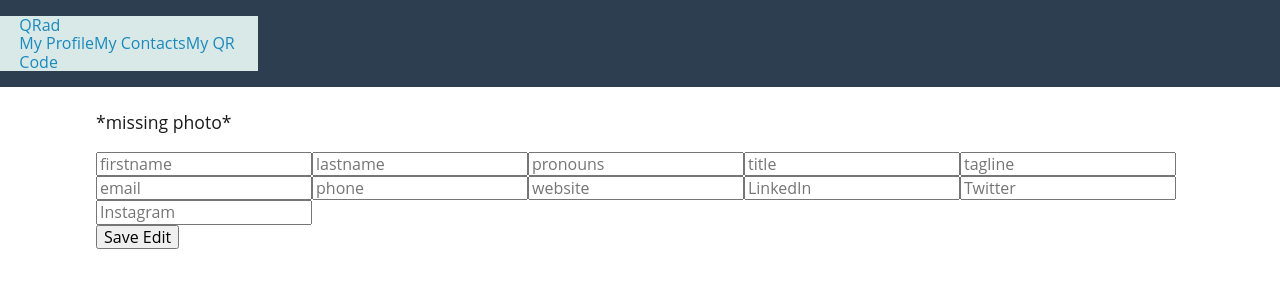
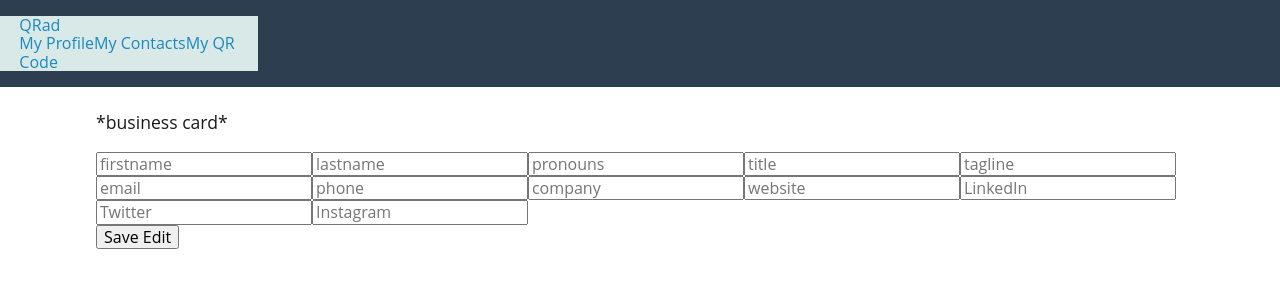
Before and after one commit to sihayah/QRad, a React (Create React App) app in the folder client/: page /profile in a window 1280 px wide. Shown: the top 300 px of the page. Built offline with nearby package versions, Linux system fonts and the light colour scheme.

Commit message:
missed company field for form

```diff
--- a/client/src/pages/UserDash.js
+++ b/client/src/pages/UserDash.js
@@ -136,7 +136,7 @@ export default function Dash() {
       </div>
       <div className="mb-3">{!userParam && <ThoughtForm />}</div> */}
             <p i-right-wrapper className="biz-card">
-            *missing photo*
+            *business card*
             </p>
             <form>
         <input
@@ -181,6 +181,12 @@ export default function Dash() {
             name="phone"
             value={formState.phone}
         />
+        <input
+            placeholder="company"
+            onChange={handlechange}
+            name="company"
+            value={formState.company}
+        />
          <input
             placeholder="website"
             onChange={handlechange}
@@ -221,7 +227,14 @@ export default function Dash() {
        Instagram: */}
         {/* </p> */}
         {/* <button onClick={addForm} className="edit-card">Edit Card</button> */}
-        <button type="submit">Save Edit</button>
+        <button
+              onClick={() => {
+                this.setState({ editing: true });
+              }}
+            >
+              Save Edit
+            </button>
+        {/* <button type="submit">Save Edit</button> */}
      </div>
     );
 }
```
Also changed, not shown: 1 other file (tests, documents, lock files or other folders).
